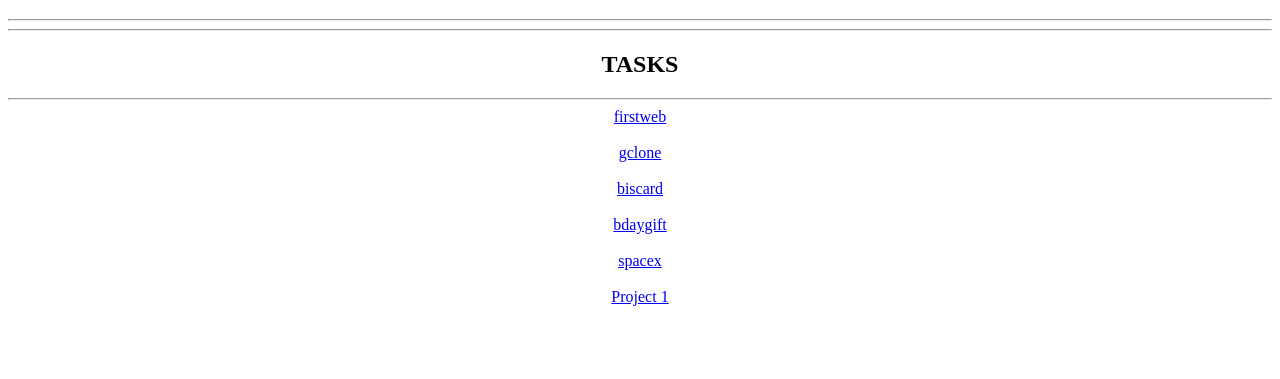
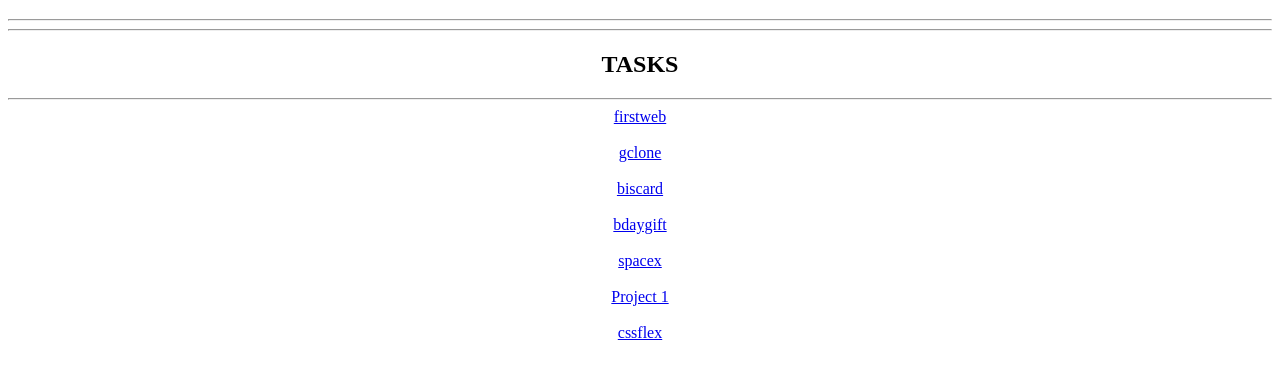
Before and after one commit to LeyaThomas/WebBootcamp_Mulearn, a plain HTML site: page index.html in a window 1280 px wide. Shown: the part 61-440 px from the top of the page. Drawn offline with Linux system fonts and the light colour scheme.

Commit message:
Update index.html

```diff
--- a/index.html
+++ b/index.html
@@ -14,6 +14,7 @@
     <a target="_blank" href="bdaygift/index.html">bdaygift</a><br><br>
     <a target="_blank" href="space_exploration_site/index.html">spacex</a><br><br>
     <a target="_blank" href="pt1/index.html">Project 1</a><br><br>
+    <a target="_blank" href="cssflex/index.html">cssflex</a><br><br>
 
 </body>
 </html>
```
